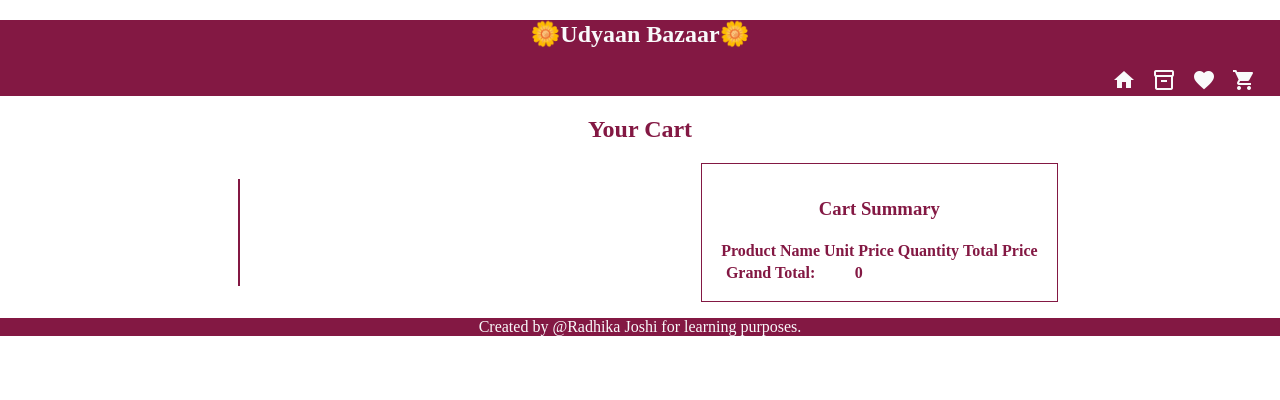
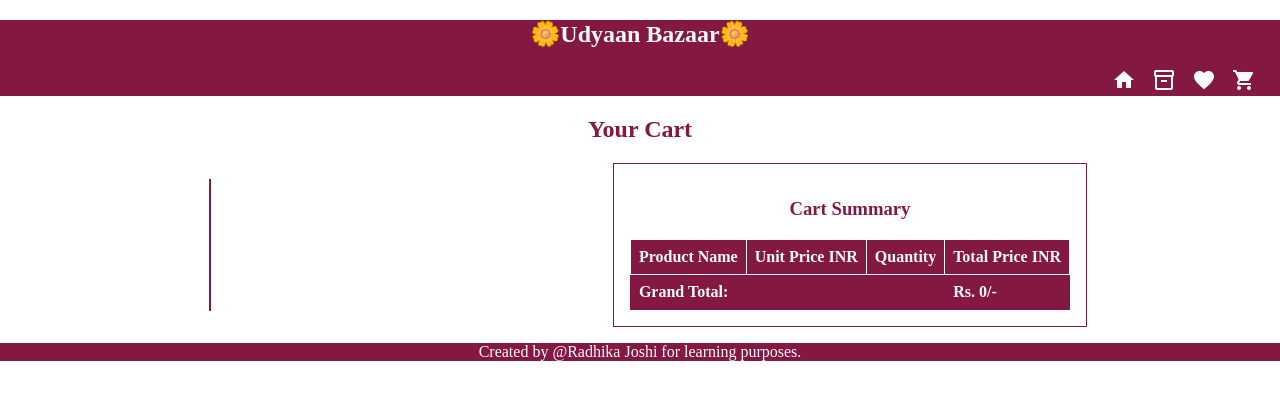
Before and after one commit to RadhikaRJ/ecommerce, a React (Create React App) app: page /cartpage in a window 1280 px wide. Shown: the top 400 px of the page. Built offline with nearby package versions, Linux system fonts and the light colour scheme.

Commit message:
style: Cart Summary Table

```diff
--- a/src/displayComponents/cartSummary/cartSummary.js
+++ b/src/displayComponents/cartSummary/cartSummary.js
@@ -1,5 +1,5 @@
 import { useCartContext } from "../../context/cartcontext"
-
+import "../../styles/cartSummaryTable.css";
 
 function CartSummary(){
     function grandTotalCalculator(acc,value){
@@ -13,13 +13,16 @@ function CartSummary(){
         <h3>Cart Summary</h3>
         <div>
             <table>
+                <thead>
                     <tr>
 
                         <th>Product Name</th>
-                    <th>Unit Price</th>
+                        <th>Unit Price INR</th>
                         <th>Quantity</th>
-                    <th>Total Price</th>
+                        <th>Total Price INR</th>
                     </tr>
+                </thead>
+                <tbody>
                     {
                     state.cart.length !== 0 && state.cart.map((item)=>{
                         return(<tr>
@@ -31,10 +34,14 @@ function CartSummary(){
                         </tr>)
                     })
                     }
+
+                </tbody>
+               <tfoot>
                     <tr>
-                    <th>Grand Total:</th>
-                    <th>{grandTotalValue}</th>
+                        <th colspan="3">Grand Total:</th>
+                        <th className="cart-grand-total-amount">Rs. {grandTotalValue}/- </th>
                     </tr>
+               </tfoot>
             </table>
         </div>
     </div>)
--- /dev/null
+++ b/src/styles/cartSummaryTable.css
@@ -0,0 +1,34 @@
+
+
+
+
+td,th{
+    margin:0.5rem;
+    border:1px solid var(--secondary-color);
+    padding:0.5rem;
+}
+
+table{
+     border-collapse:collapse;
+     text-align: left;
+}
+
+tr>th:hover{
+    background-color: var(--secondary-color);
+    color:var(--primary-color);
+}
+thead>tr>th{
+    background-color: var(--secondary-color);
+    color:var(--primary-color);
+    border:1px solid var(--primary-color);
+}
+
+tfoot>tr>th{
+    background-color: var(--secondary-color);
+    color:var(--primary-color);
+}
+
+.cart-grand-total-amount:hover{
+    color:yellow;
+
+}
```
Lines whose indentation alone changed are shown as unchanged.
